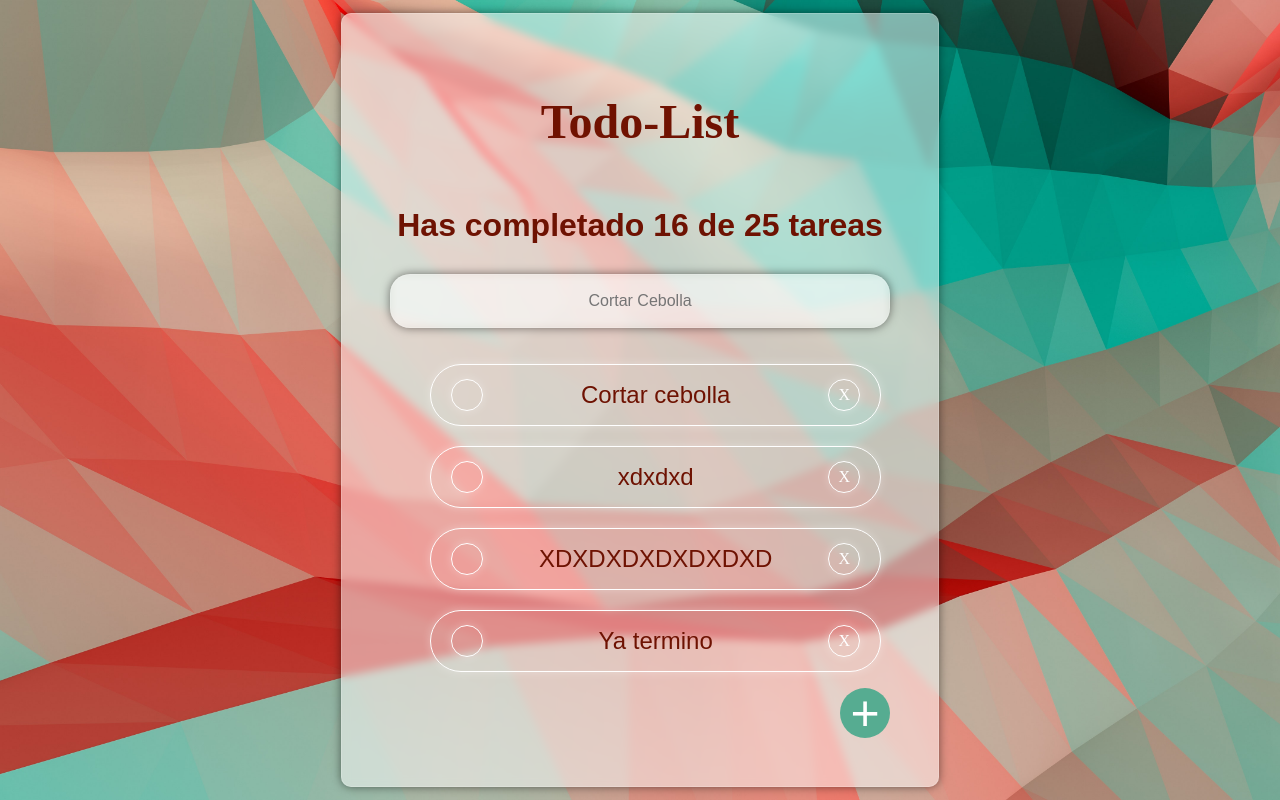
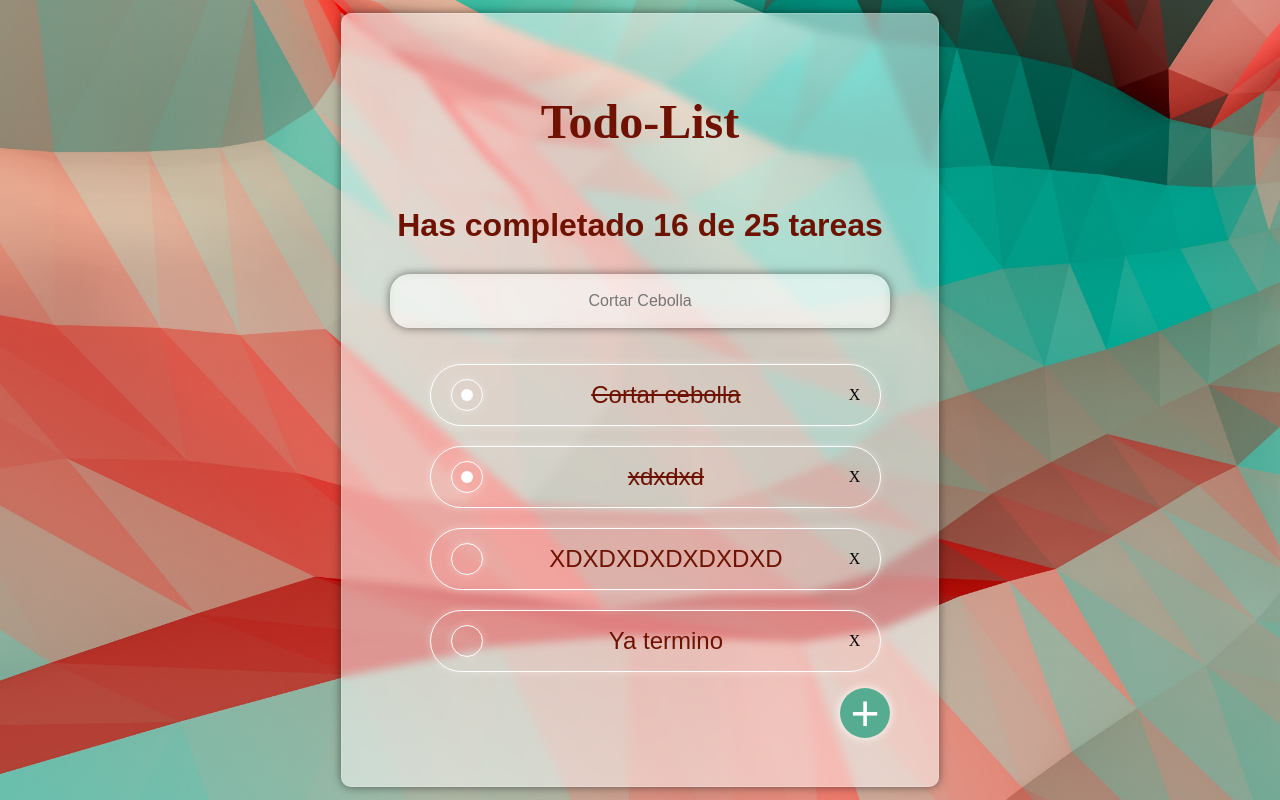
Before and after one commit to trilord243/Todo-react-glass, a React (Vite) app: page / in a window 1280 px wide. Built offline with nearby package versions, Linux system fonts and the light colour scheme.

Commit message:
clases terniarias

```diff
--- a/index.html
+++ b/index.html
@@ -4,7 +4,7 @@
     <meta charset="UTF-8" />
     <link rel="icon" type="image/svg+xml" href="/vite.svg" />
     <meta name="viewport" content="width=device-width, initial-scale=1.0" />
-    <title>Vite + React</title>
+    <title>Todo</title>
   </head>
   <body>
     <div id="root"></div>
--- a/src/App.jsx
+++ b/src/App.jsx
@@ -11,9 +11,9 @@ const defaultTodos = [
   }, {
     text: 'xdxdxd', completed: true
   }, {
-    text: 'XDXDXDXDXDXDXD', completed: true
+    text: 'XDXDXDXDXDXDXD', completed: false
   }, {
-    text: 'Ya termino', completed: true
+    text: 'Ya termino', completed: false
   },
 ]
 function App() {
--- a/src/components/CreateTodoButton.jsx
+++ b/src/components/CreateTodoButton.jsx
@@ -2,7 +2,7 @@ import React from 'react'
 import "../styles/button.css"
 function CreateTodoButton() {
     return (
-        <button> +  </button>
+        <button className='TodoButton'> +  </button>
     )
 }
 
--- a/src/components/TodoItem.jsx
+++ b/src/components/TodoItem.jsx
@@ -4,13 +4,15 @@ function TodoItem({ text, completed }) {
     return (
 
         <li >
-            <span className='check'></span>
+            <span className='check ' >
+                <span className={`circle ${completed ? "circle-active" : ""}     }  `} ></span>
+            </span>
 
 
 
-            <p> {text} </p>
+            <p className={`${completed ? "TodoItem-completed " : ""} `} > {text} </p>
 
-            <span className='x'  >X</span>
+            <span className='x x--delete'  >X</span>
 
         </li>
     )
--- a/src/styles/TodoSearch.css
+++ b/src/styles/TodoSearch.css
@@ -10,3 +10,6 @@ input {
   font-family: Arial, Helvetica, sans-serif;
   color: rgb(110, 18, 2);
 }
+input:focus {
+  outline-color: rgb(110, 18, 2);
+}
--- a/src/styles/Todoitem.css
+++ b/src/styles/Todoitem.css
@@ -23,18 +23,20 @@ li {
   box-shadow: 0 0 10px rgba(255, 255, 255, 0.3);
   cursor: pointer;
 }
-
-.x {
+.circle {
   display: flex;
   justify-content: center;
   align-items: center;
-  height: 30px;
-  width: 30px;
+  height: 40%;
+  width: 40%;
   border-radius: 50%;
-  border: 1px solid rgba(255, 255, 255, 1);
-  box-shadow: 0 0 10px rgba(255, 255, 255, 0.3);
-  cursor: pointer;
-  color: white;
+}
+.circle:hover {
+  background-color: white;
+}
+
+.circle-active {
+  background-color: white;
 }
 
 p {
@@ -42,3 +44,12 @@ p {
   font-family: Arial, Helvetica, sans-serif;
   color: rgb(110, 18, 2);
 }
+
+.TodoItem-completed {
+  text-decoration: line-through;
+}
+
+.x:hover {
+  cursor: pointer;
+  color: red;
+}
--- a/src/styles/button.css
+++ b/src/styles/button.css
@@ -10,4 +10,14 @@ button {
   background-color: #56ac91;
   color: white;
   border: none;
+  transform: rotate(0);
+  transition: transform 0.5s ease-in-out;
+  box-shadow: 0 0 10px rgba(255, 255, 255, 4);
 }
+
+.TodoButton:hover {
+  background-color: #56ac91;
+  color: white;
+  cursor: pointer;
+  transform: rotate(360deg);
+}
```
